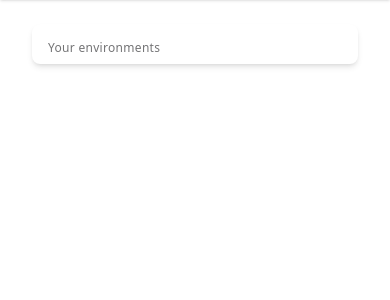
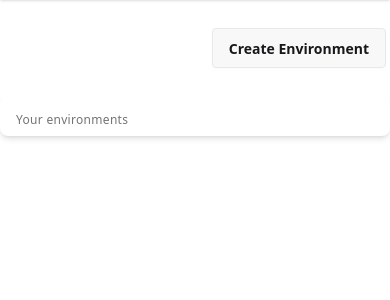
Before and after one commit to ExoOnix/enviro, a Django app: page /dashboard/ in a window 390 px wide. Shown: the part 64-364 px from the top of the page. Run offline with Django 5.2, Linux system fonts and the light colour scheme; the visitor is signed in with stand-in values (Sample User, id 1); data that the repository does not hold is empty; style sheets or scripts are compiled from the project's sources; parts of the project's set-up code (start-up, migrations or seed data) failed here and were passed over.

Commit message:
added create environment

```diff
--- a/apps/dashboard/templates/dashboard.html
+++ b/apps/dashboard/templates/dashboard.html
@@ -5,11 +5,43 @@
 {% block title %}Onix Enviro Dashboard{% endblock %}
 
 {% block body_content_inner %}
-<ul class="mx-8 my-6 list bg-base-100 rounded-box shadow-md">
+<div class="flex justify-end md:mx-48 mt-6">
+    <div class="dropdown dropdown-end">
+        <div tabindex="0" role="button" class="btn m-1">Create Environment</div>
+        <div
+          tabindex="0"
+          class="dropdown-content card card-sm bg-base-100 z-1 w-64 shadow-md right-0 min-w-0"
+          style="max-width: 100vw;">
+          <div class="card-body">
+            <form
+              class="flex flex-col gap-2"
+              hx-post="{% url 'create_env' %}"
+              hx-target="#env-list > li:first-child"
+              hx-swap="afterend"
+              hx-on::after-request="if(event.detail.successful) { this.reset(); document.activeElement.blur(); }"
+              >
+              <label class="font-semibold text-sm" for="env-name-input">Create Environment</label>
+              <input
+                id="env-name-input"
+                name="name"
+                type="text"
+                class="input input-bordered validator w-full"
+                placeholder="Environment name"
+                required
+              />
+              <button type="submit" class="btn btn-primary w-full mt-2">Create</button>
+            </form>
+          </div>
+        </div>
+    </div>
+</div>
+
+{% comment %} Table {% endcomment %}
+
+<ul id="env-list" class="md:mx-48 my-6 list bg-base-100 rounded-box shadow-md">
     <li class="p-4 pb-2 text-xs opacity-60 tracking-wide">Your environments</li>
-
     {% for env in environments %}
-    <li class="list-row flex items-center gap-4 px-4 py-2">
+    <li class="list-row flex items-center gap-4 px-4 py-2" id="env-{{ env.id }}">
         <div class="flex-1">
             <div>{{ env.name }}</div>
         </div>
@@ -17,19 +49,34 @@
             <svg xmlns="http://www.w3.org/2000/svg" fill="none" viewBox="0 0 24 24" stroke-width="1.5" stroke="currentColor" class="size-6">
                 <path stroke-linecap="round" stroke-linejoin="round" d="M5.25 5.653c0-.856.917-1.398 1.667-.986l11.54 6.347a1.125 1.125 0 0 1 0 1.972l-11.54 6.347a1.125 1.125 0 0 1-1.667-.986V5.653Z" />
             </svg>
-
         </a>
-        <button class="btn btn-square btn-ghost" title="Stop">
+        {% comment %} <button class="btn btn-square btn-ghost" title="Stop">
             <svg xmlns="http://www.w3.org/2000/svg" fill="none" viewBox="0 0 24 24" strokeWidth={1.5} stroke="currentColor" className="size-6">
                 <path strokeLinecap="round" strokeLinejoin="round" d="M5.25 7.5A2.25 2.25 0 0 1 7.5 5.25h9a2.25 2.25 0 0 1 2.25 2.25v9a2.25 2.25 0 0 1-2.25 2.25h-9a2.25 2.25 0 0 1-2.25-2.25v-9Z" />
               </svg>
 
-        </button>
-        <button class="btn btn-square btn-ghost" title="Delete">
+        </button> {% endcomment %}
+        <!-- Delete button opens modal -->
+        <button class="btn btn-square btn-ghost" title="Delete" onclick="delete_modal_{{ env.id }}.showModal()">
             <svg xmlns="http://www.w3.org/2000/svg" fill="none" viewBox="0 0 24 24" stroke-width="1.5" stroke="currentColor" class="size-6">
                 <path stroke-linecap="round" stroke-linejoin="round" d="m14.74 9-.346 9m-4.788 0L9.26 9m9.968-3.21c.342.052.682.107 1.022.166m-1.022-.165L18.16 19.673a2.25 2.25 0 0 1-2.244 2.077H8.084a2.25 2.25 0 0 1-2.244-2.077L4.772 5.79m14.456 0a48.108 48.108 0 0 0-3.478-.397m-12 .562c.34-.059.68-.114 1.022-.165m0 0a48.11 48.11 0 0 1 3.478-.397m7.5 0v-.916c0-1.18-.91-2.164-2.09-2.201a51.964 51.964 0 0 0-3.32 0c-1.18.037-2.09 1.022-2.09 2.201v.916m7.5 0a48.667 48.667 0 0 0-7.5 0" />
               </svg>
         </button>
+        <!-- Modal for delete confirmation -->
+        <dialog id="delete_modal_{{ env.id }}" class="modal">
+          <div class="modal-box">
+            <h3 class="text-lg font-bold">Delete Environment</h3>
+            <p class="py-4">Are you sure you want to delete <b>{{ env.name }}</b>?</p>
+            <div class="modal-action">
+              <form method="dialog">
+                <button class="btn">Cancel</button>
+              </form>
+              <form hx-post="{% url 'delete_env' env.id %}" hx-target="#env-{{ env.id }}" hx-swap="outerHTML">
+                <button type="submit" class="btn btn-error">Delete</button>
+              </form>
+            </div>
+          </div>
+        </dialog>
     </li>
     {% endfor %}
 </ul>
--- a/apps/dashboard/urls.py
+++ b/apps/dashboard/urls.py
@@ -5,4 +5,6 @@ from . import views
 
 urlpatterns = [
     path('', views.dashboard, name='dashboard'),
+    path('envs/<int:env_id>/delete', views.delete_env, name="delete_env"),
+    path('envs/create', views.create_env, name="create_env"),
 ]
--- a/apps/dashboard/views.py
+++ b/apps/dashboard/views.py
@@ -1,8 +1,30 @@
 from django.shortcuts import render
 from apps.env_manager.models import Environment
 from django.contrib.auth.decorators import login_required
+from django.shortcuts import get_object_or_404
+from apps.env_manager.services.factory import get_env_service
+from django.http import HttpResponse
+from django.http import HttpResponseBadRequest
+
+env_service = get_env_service()
 
 @login_required
 def dashboard(request):
-    environments = Environment.objects.filter(owner=request.user)
+    environments = Environment.objects.filter(owner=request.user).order_by('-created_at')
     return render(request, 'dashboard.html', {'environments': environments})
+
+@login_required
+def create_env(request):
+    if request.method == "POST":
+        if request.POST.get('name'):
+            env = env_service.create_environment(request.POST.get('name'), request.user)
+        else:
+            return HttpResponseBadRequest("Missing required parameter.")
+    return render(request, "partials/_row.html",{"env": env})
+
+@login_required
+def delete_env(request, env_id):
+    obj = get_object_or_404(Environment, id=env_id)
+    if request.method == "POST":
+        env_service.delete_environment(obj, request.user)
+    return HttpResponse('')
--- a/apps/env_manager/services/providers/docker_service.py
+++ b/apps/env_manager/services/providers/docker_service.py
@@ -18,13 +18,13 @@ class DockerService(EnvService):
 
         start_container.delay(environment.id)
 
-        return environment.id
+        return environment
     @transaction.atomic
     def delete_environment(self, environment, user):
         """Deletes a environment.
 
         Args:
-            environment_id (int): Id of the environment object.
+            environment (Environment): Object of the environment object.
             user (User): Object of the user which triggered this action
 
         Raises:
--- a/apps/env_manager/tasks/docker.py
+++ b/apps/env_manager/tasks/docker.py
@@ -59,11 +59,11 @@ def delete_container(environment_id):
             container.stop()
             container.remove()
             environment.delete()
-        except docker.errors.NotFound:
-            print(f"Container with id {environment.resource_id} not found, removing Environment record.")
-            environment.delete()
         except Exception as e:
             print(f"Error removing environment: {e}")
             raise e
+    except docker.errors.NotFound:
+        print(f"Container with id {environment.resource_id} not found, removing Environment record.")
+        environment.delete()
     except Exception as e:
         raise e
--- a/apps/env_manager/templates/waiting_room.html
+++ b/apps/env_manager/templates/waiting_room.html
@@ -13,6 +13,7 @@
         <div class="flex flex-col items-center">
             <span class="text-xl font-semibold mb-2">Loading Environment</span>
             <span class="loading loading-spinner loading-xl"></span>
+            <span class="text-sm font-semibold">You will be redirected once the environment is ready</span>
         </div>
     </div>
 
```
Also changed, not shown: apps/dashboard/templates/partials/_row.html (added, +37 -0 lines), apps/env_manager/views.py (+7 -1 lines).
